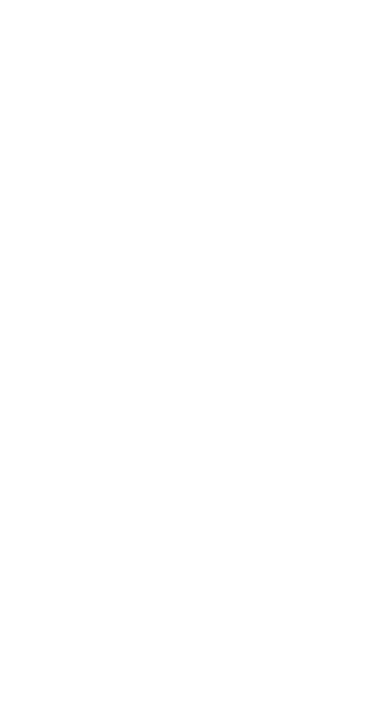
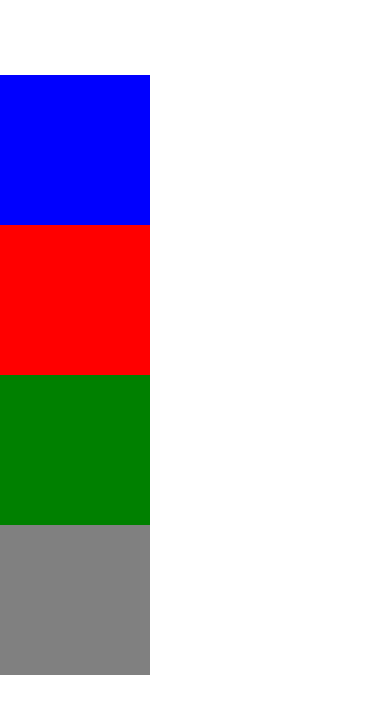
Before and after one commit to ars1992/udemy_react_native_flexBox, a React Native app: screen / in a window 390 px wide. Shown: the top 714 px of the page. Built offline with nearby package versions, Linux system fonts and the light colour scheme.

Commit message:
ende 86 höhe und breite mit absoluten werten

```diff
--- a/App.js
+++ b/App.js
@@ -5,7 +5,10 @@ export default class App extends Component{
   render(){
     return (
       <View style={styles.container}>
-        <View></View>
+        <View style={{width: 150, height: 150, backgroundColor: 'blue'}}/>
+        <View style={{width: 150, height: 150, backgroundColor: 'red'}}/>
+        <View style={{width: 150, height: 150, backgroundColor: 'green'}}/>
+        <View style={{width: 150, height: 150, backgroundColor: 'gray'}}/>
       </View>
     );
   }
@@ -14,6 +17,6 @@ export default class App extends Component{
 
 const styles = StyleSheet.create({
   container: {
-
+    paddingTop: 75,
   },
 });
```
